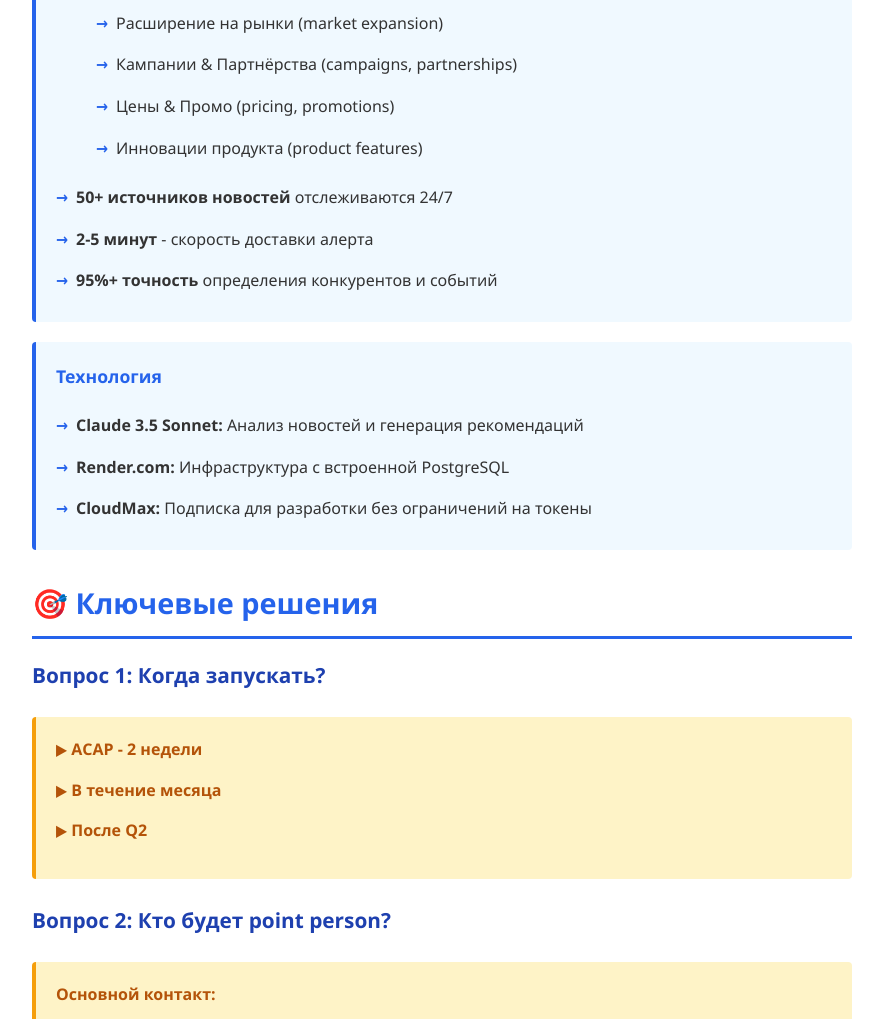
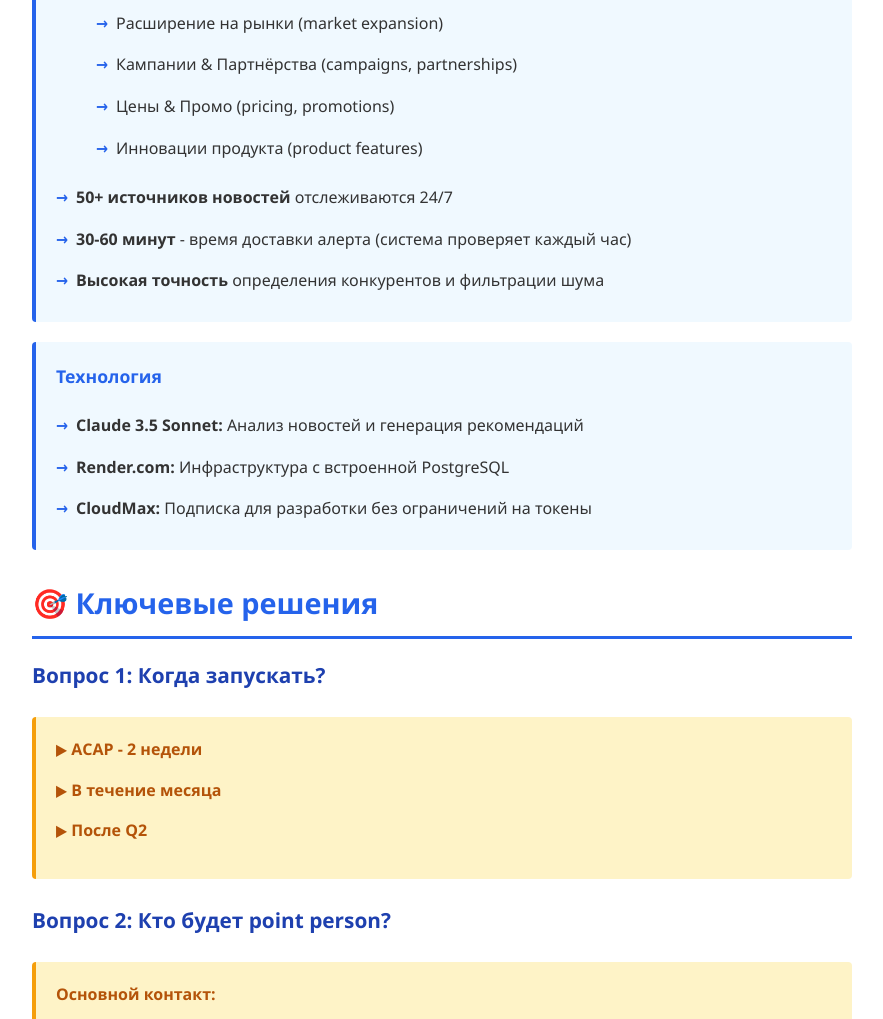
Before and after one commit to OlegMikhaylov0001/competitor-tracker-proposal, a plain HTML site: page CHECKLIST.html in a window 1280 px wide. Shown: the part 1769-2788 px from the top of the page, without its empty margins (198-1081 px from the left). Drawn offline with Linux system fonts and the light colour scheme.

Commit message:
Replace arbitrary accuracy metrics with honest, specific claims
Removed unsubstantiated claims and replaced with transparent, measurable statements:

1. "95%+ точность" → "Высокая точность выявления: система определяет упоминания конкурентов и фильтрует шум, обучаясь на вашем списке из 16 компаний"
   - Updated in EXECUTIVE_SUMMARY.html FAQ and PROPOSAL.html FAQ
   - Explains actual mechanism instead of arbitrary percentage

2. "Экономия: от 85% до 95%" → "Экономия: освобождает одного сотрудника на 5-10 часов в неделю для других задач"
   - Updated in PRICING.html
   - Concrete, measurable benefit instead of arbitrary percentage

3. CHECKLIST.html: Updated feature list
   - "2-5 минут" → "30-60 минут" with explanation about hourly checking
   - "95%+ точность" → "Высокая точность" focused on filtering and accuracy

All arbitrary percentages replaced with:
- Honest descriptions of how the system works
- Specific, measurable benefits
- Transparent explanations of mechanisms

Changes across 3 files: EXECUTIVE_SUMMARY.html, PROPOSAL.html, PRICING.html, CHECKLIST.html

Co-Authored-By: Claude Haiku 4.5 <noreply@anthropic.com>

```diff
--- a/CHECKLIST.html
+++ b/CHECKLIST.html
@@ -130,8 +130,8 @@
                         </ul>
                     </li>
                     <li><strong>50+ источников новостей</strong> отслеживаются 24/7</li>
-                    <li><strong>2-5 минут</strong> - скорость доставки алерта</li>
-                    <li><strong>95%+ точность</strong> определения конкурентов и событий</li>
+                    <li><strong>30-60 минут</strong> - время доставки алерта (система проверяет каждый час)</li>
+                    <li><strong>Высокая точность</strong> определения конкурентов и фильтрации шума</li>
                 </ul>
             </div>
 
```
Also changed, not shown: EXECUTIVE_SUMMARY.html (+1 -1 lines), PRICING.html (+1 -1 lines), PROPOSAL.html (+1 -1 lines).
